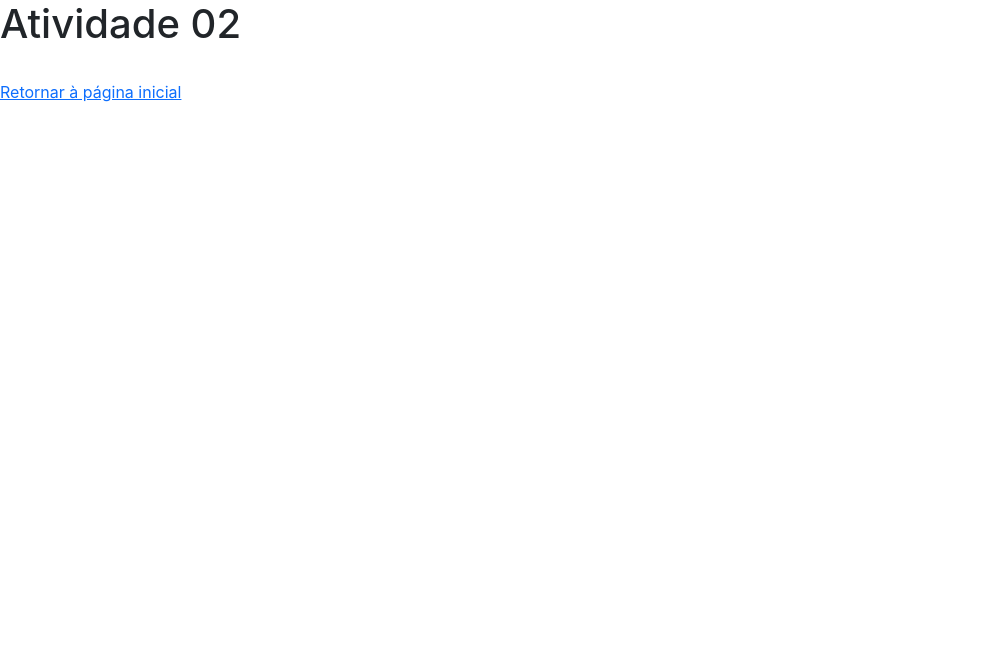
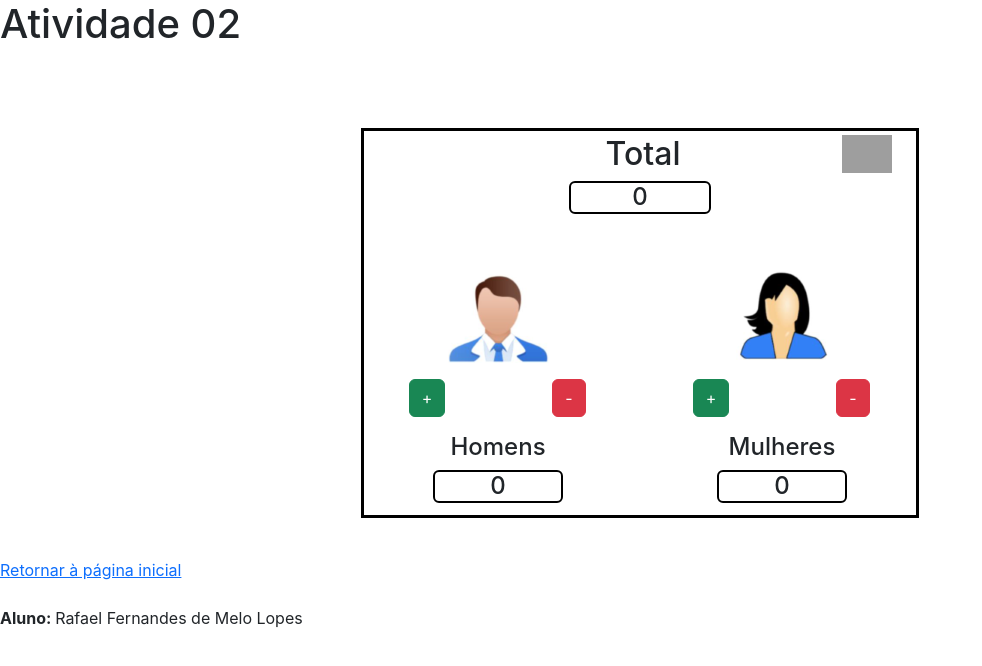
Before and after one commit to RafaelFernandes1992/AppReact, a React (Create React App) app: page /atv02 in a window 1280 px wide. Shown: the top 666 px of the page, without its empty margins (0-982 px from the left). Built offline with nearby package versions, Linux system fonts and the light colour scheme; grey boxes are pictures that could not be loaded.

Commit message:
Update Atv02.js

```diff
--- a/src/Atv02.js
+++ b/src/Atv02.js
@@ -1,13 +1,20 @@
+import Contador from './Components/Contador';
 import { Link } from 'react-router-dom';
 
-export default function Atv01() {
+export default function Atv02() {
     return(
         <>
             <h1>Atividade 02</h1>
-
+            <br />
+            <p>
+                <Contador />
+            </p>
 
             <br />
             <Link to="/">Retornar à página inicial</Link>
+            <br />
+            <br />
+            <p> <b>Aluno: </b>Rafael Fernandes de Melo Lopes</p>
         </>
     );
 }
```
